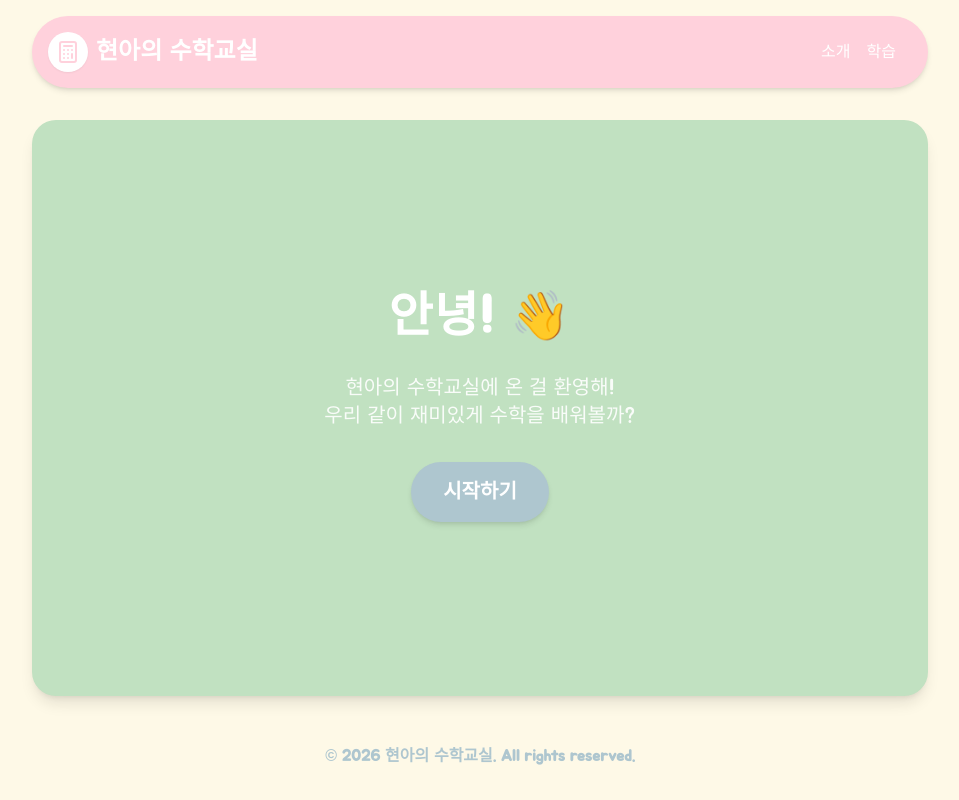
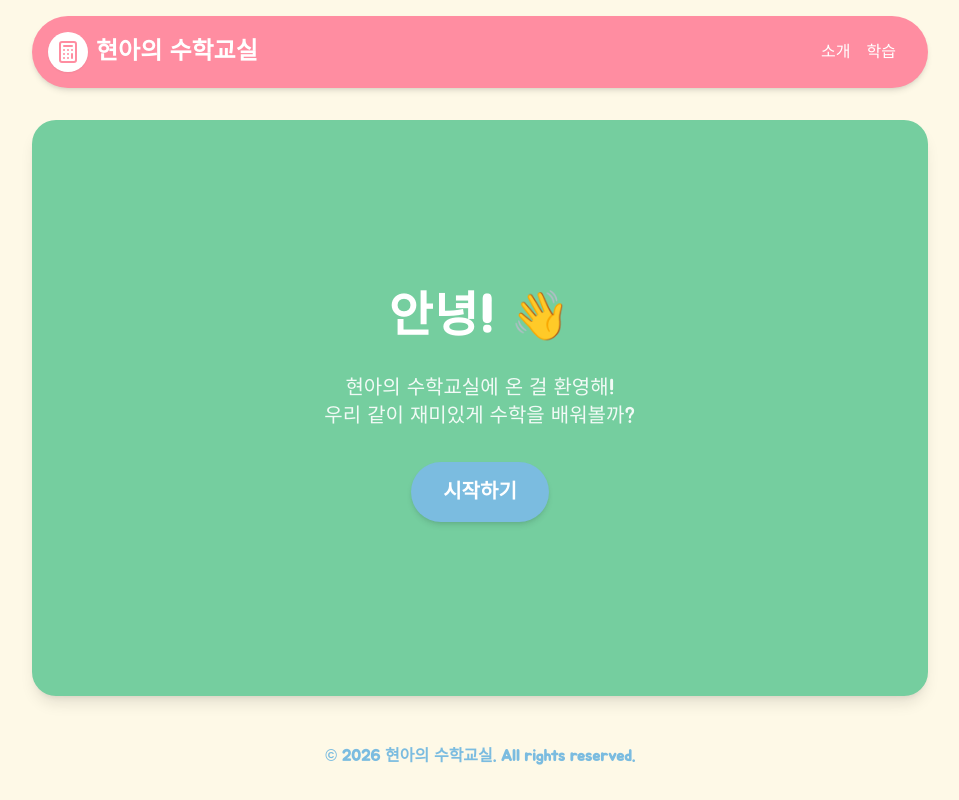
Before and after one commit to hapark19-maker/watermelon, a Next.js app: page / in a window 1280 px wide. Shown: the whole page, without its empty margins (160-1119 px from the left). Built offline with nearby package versions, Linux system fonts and the light colour scheme.

Commit message:
style: darken pink and mint colors for better contrast

```diff
--- a/tailwind.config.ts
+++ b/tailwind.config.ts
@@ -10,9 +10,9 @@ const config: Config = {
     extend: {
       colors: {
         pastel: {
-          pink: '#FFD1DC',
-          mint: '#C1E1C1',
-          blue: '#AEC6CF',
+          pink: '#FF8DA1',
+          mint: '#75CE9F',
+          blue: '#7BBCE0',
           lemon: '#FDFD96'
         }
       }
```
